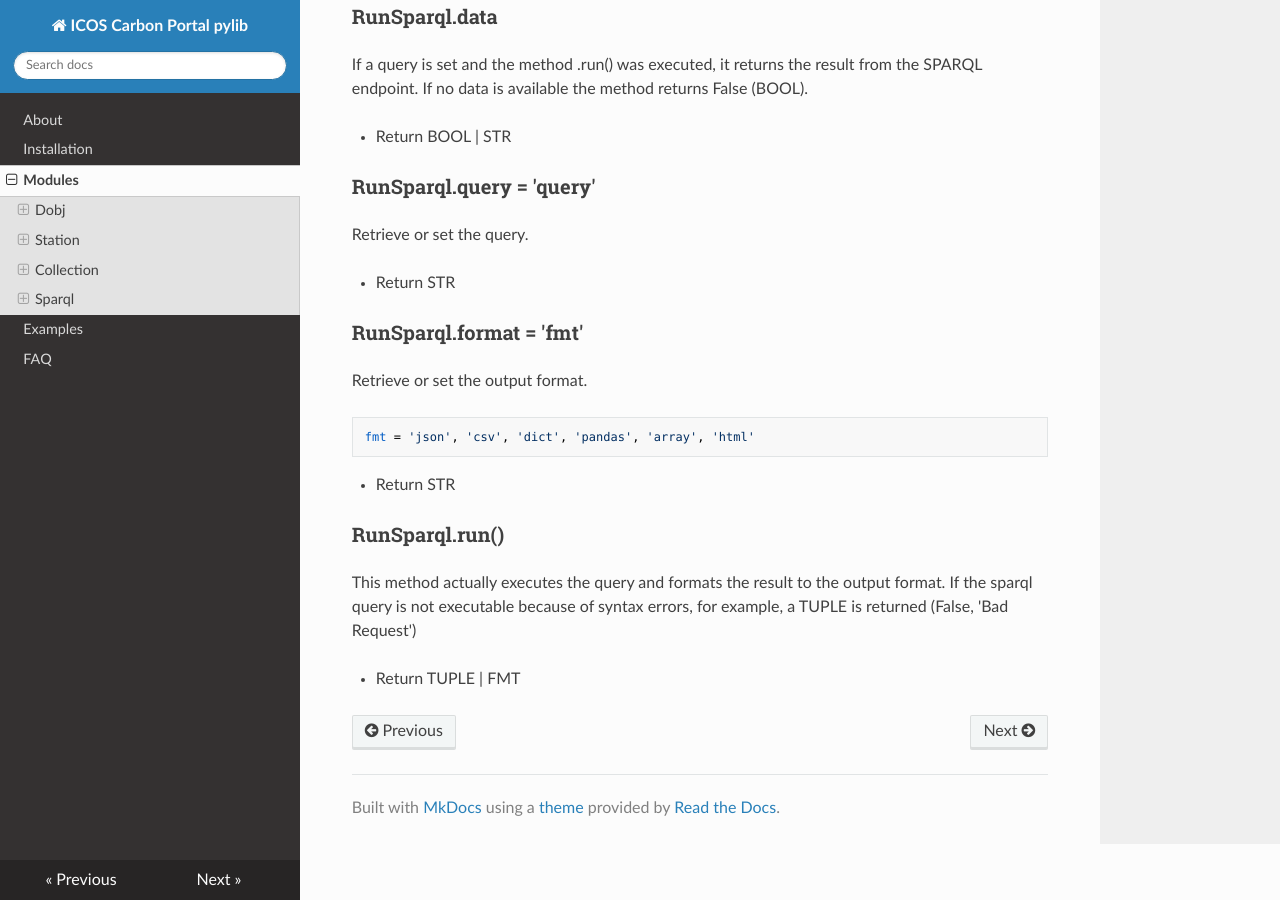
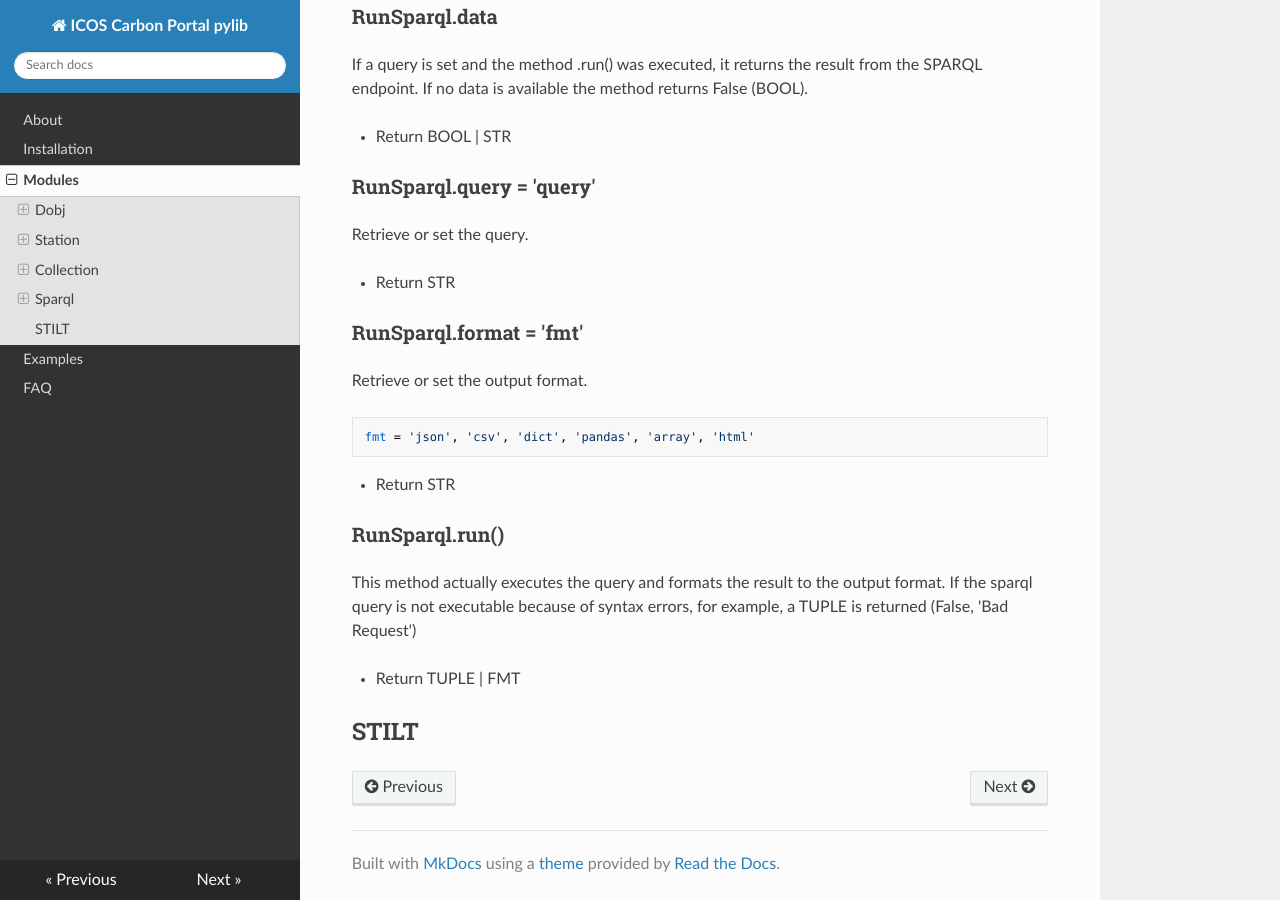
Before and after one commit to ICOS-Carbon-Portal/pylib, an MkDocs documentation site: the page built from docs/modules.md, in a window 1280 px wide and 900 px high, scrolled down 11528 px. Built offline with MkDocs 1.6.1, drawn with Linux system fonts in a browser that asks for light colours; nearby versions of some CDN libraries.

Commit message:
add STILT documentation

```diff
--- a/docs/modules.md
+++ b/docs/modules.md
@@ -381,3 +381,5 @@ Retrieve or set the output format.
 This method actually executes the query and formats the result to the output format. If the sparql query is not executable because of syntax errors, for example, a TUPLE is returned (False, 'Bad Request')
 
 - Return TUPLE | FMT
+
+## STILT
```
